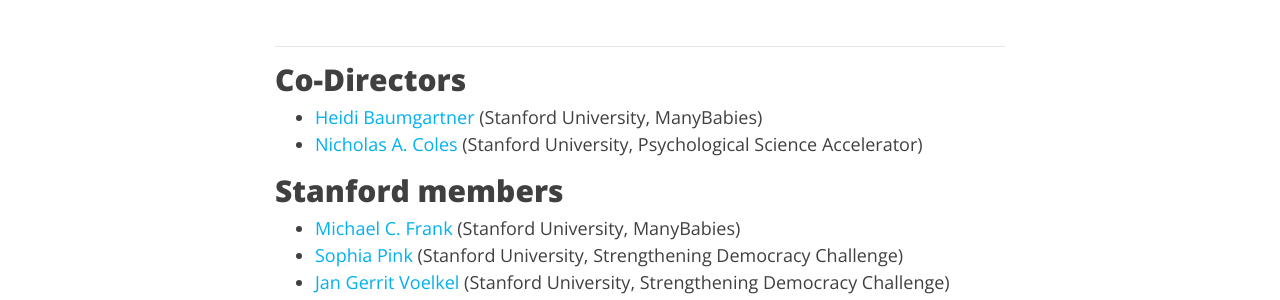
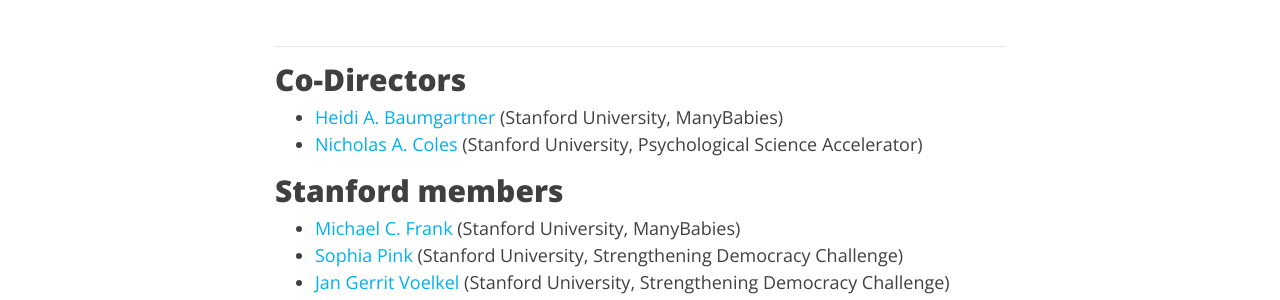
Before and after one commit to heidibaum/bigteamsciencelab.github.io, a Jekyll site: the page built from people.md, in a window 1280 px wide and 900 px high, scrolled down 337 px. Shown: the part 155-455 px from the top of the window. Built offline with Jekyll 4.4.1, drawn with Linux system fonts in a browser that asks for light colours; nearby versions of some CDN libraries.

```diff
--- a/people.md
+++ b/people.md
@@ -7,7 +7,7 @@ cover-img: /assets/img/people_web.png
 ***
 
 ## Co-Directors
-* [Heidi Baumgartner](https://profiles.stanford.edu/heidi-baumgartner) (Stanford University, ManyBabies)
+* [Heidi A. Baumgartner](https://profiles.stanford.edu/heidi-baumgartner) (Stanford University, ManyBabies)
 * [Nicholas A. Coles](https://hai.stanford.edu/people/nicholas-coles) (Stanford University, Psychological Science Accelerator)
 
 ## Stanford members
```
